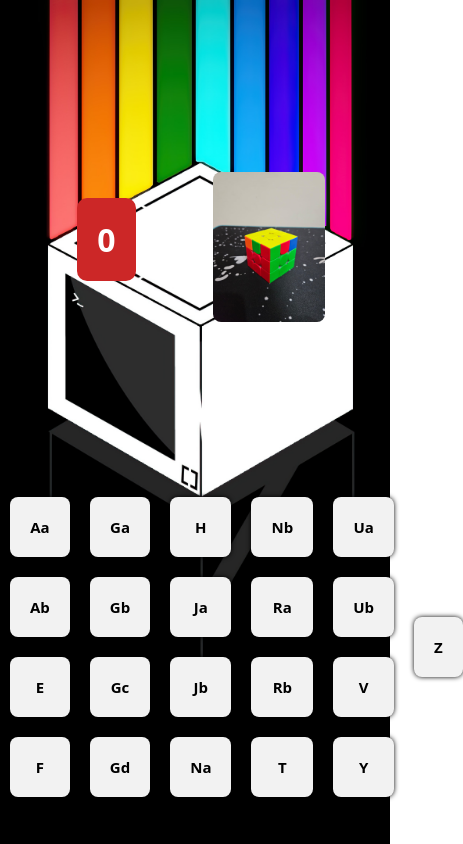
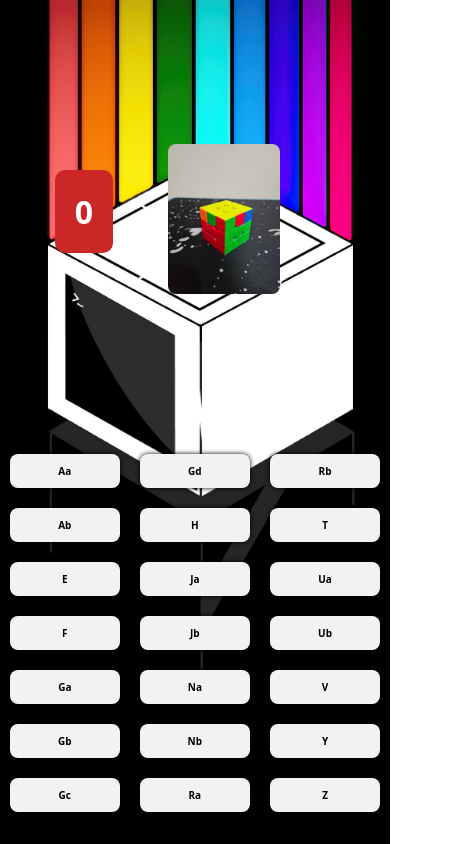
Before and after one commit to ThiagoR19/-PLL-2-sides-triner, a website: page index.html in a window 390 px wide. Shown: the whole page, 463 px wide, since content can reach past the window. Drawn offline with Linux system fonts and the light colour scheme.

Commit message:
Mejorando Diseño

```diff
--- a/index.html
+++ b/index.html
@@ -35,7 +35,7 @@
     }
 
     h1 {
-      margin: 50px;
+      margin: 5px;
       background-color: rgb(204, 39, 39);
       padding: 50px;
       border-radius: 10px;
@@ -151,6 +151,32 @@
       }
       #buttons {
         width: 100%;
+        height: 50vh;
+      }
+    }
+
+    @media (max-width:500px) {
+      .buttons {
+        padding: 10px;
+        font-size: 10px;
+      }
+      h1 {
+        padding: 20px;
+        font-size: 32px;
+      }
+      div img {
+        height: 150px;
+      }
+      #img_prev {
+        height: 100px;
+      }
+      #h2 {
+        padding: 5px;
+        font-size: 20px;
+      }
+      #buttons {
+        width: 100%;
+        height: 50vh;
       }
     }
   </style>
```
